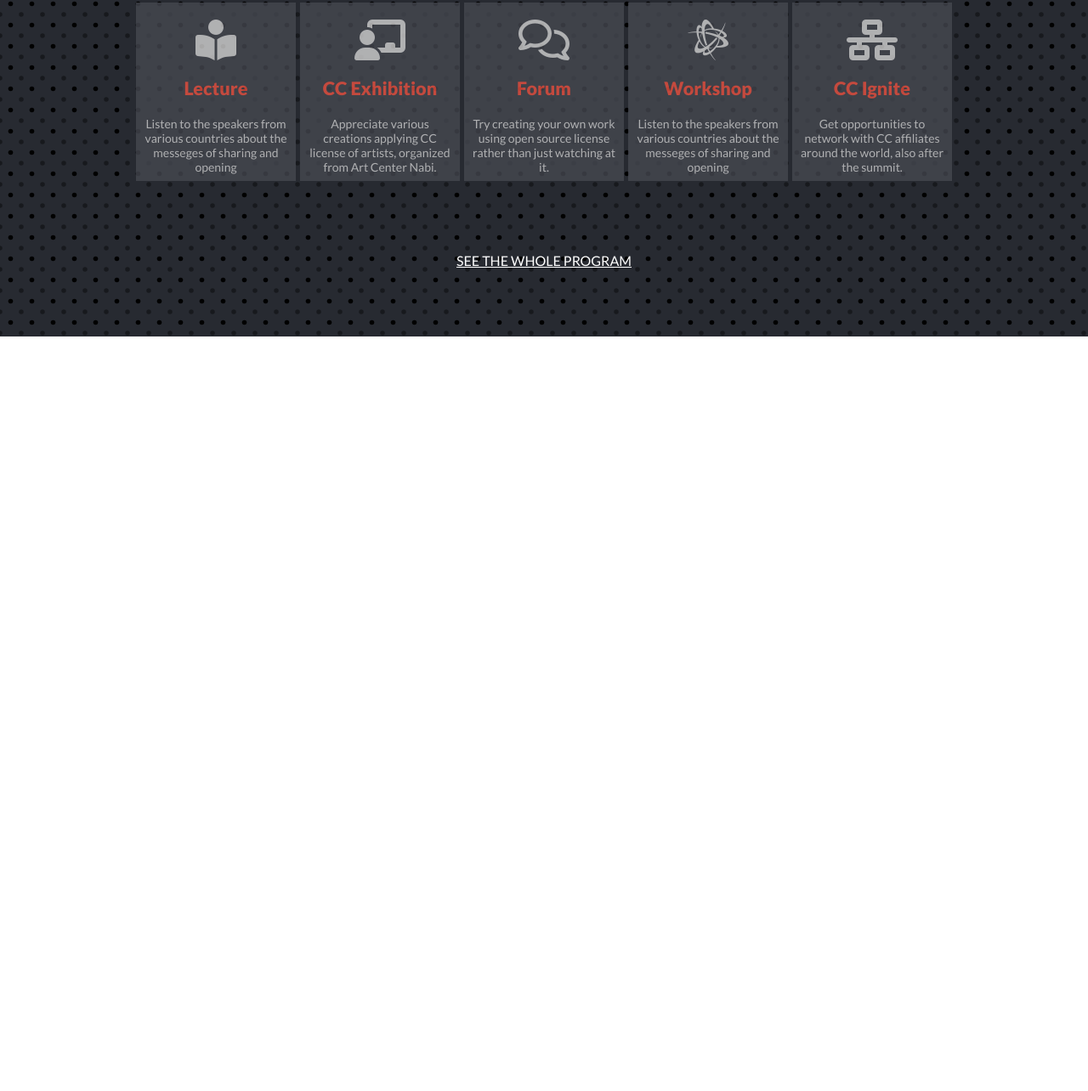
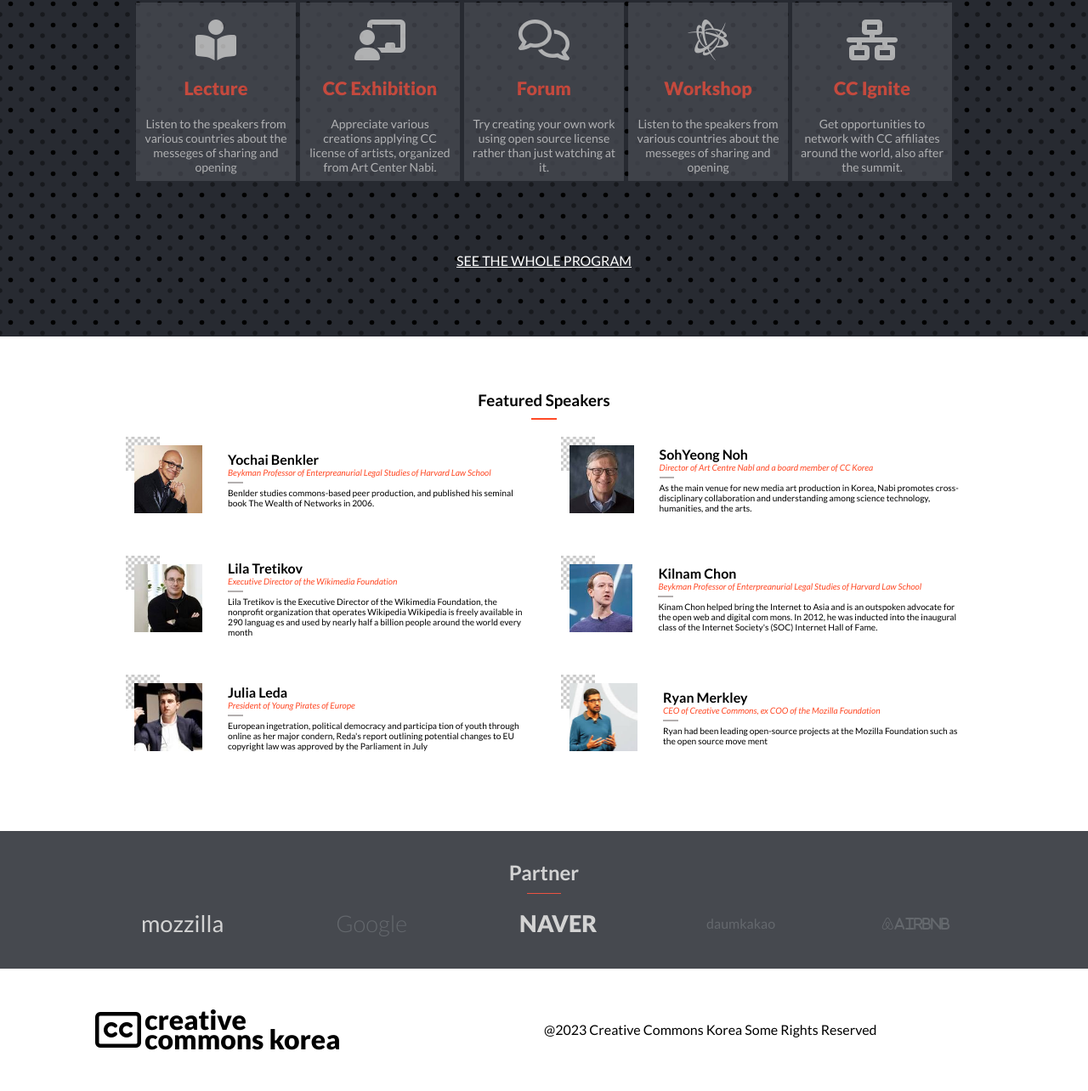
Before and after one commit to eric2umeh/summit-capstone, a website: page index.html in a window 1280 px wide. Shown: the part 793-2077 px from the top of the page at 85% size. Before the commit the page ends 1189 px from the top, so only its background shows below. Drawn offline with Linux system fonts and the light colour scheme; a web font is replaced by a local one.

Commit message:
Create Features and Footer section

```diff
--- a/index.html
+++ b/index.html
@@ -124,6 +124,45 @@
         <a href="#" class="programLink">SEE THE WHOLE PROGRAM</a>
       </div>
     </section>
+
+    <!-- Feature Section -->
+    <section class="speakers">
+      <h3>Featured Speakers</h3>
+      <hr />
+      <div class="speakers-elt"></div>
+      <button type="button" class="speakers-btn">
+        MORE
+        <i class="fas fa-chevron-down"></i>
+      </button>
+    </section>
+
+    <!-- Footer Section -->
+    <footer>
+      <div class="partners">
+        <div class="partner-title">
+          <p>Partner</p>
+        </div>
+        <div class="container partner-group">
+          <p class="mozilla">mozzilla</p>
+          <p class="google greyText">Google</p>
+          <p class="naver">NAVER</p>
+          <p class="daumkakao greyText">daumkakao</p>
+          <p class="airbnb">
+            <i class="fab fa-airbnb greyText">airbnb</i>
+          </p>
+        </div>
+      </div>
+      <div class="container footer-right-reserved">
+        <div class="footer-logo">
+          <i class="far fa-closed-captioning"></i>
+          <p>creative commons korea</p>
+        </div>
+        <p class="footer-paragraph-right-reserved">
+          @2023 Creative Commons Korea Some Rights Reserved
+        </p>
+      </div>
+    </footer>
     <script type="text/javascript" src="js/nav.js"></script>
+    <script type="text/javascript" src="js/feature.js"></script>
   </body>
 </html>
--- /dev/null
+++ b/js/feature.js
@@ -0,0 +1,108 @@
+const speakersCards = document.querySelector('.speakers-elt');
+const speakerBtn = document.querySelector('.speakers-btn');
+
+const mediaqueryList = window.matchMedia('(max-width: 768px)');
+
+/* eslint-disable no-undef */
+const dataSpeakers = [
+  {
+    url: './assets/speakers/speaker1.jpeg',
+    name: 'Yochai Benkler',
+    position:
+      'Beykman Professor of Enterpreanurial Legal Studies of Harvard Law School',
+    description:
+      'Benlder studies commons-based peer production, and published his seminal book The Wealth of Networks in 2006.',
+  },
+  {
+    url: './assets/speakers/speaker2.jpeg',
+    name: 'SohYeong Noh',
+    position: 'Director of Art Centre Nabl and a board member of CC Korea',
+    description:
+      'As the main venue for new media art production in Korea, Nabi promotes cross-disciplinary collaboration and understanding among science technology, humanities, and the arts.',
+  },
+  {
+    url: './assets/speakers/speaker3.jpeg',
+    name: 'Lila Tretikov',
+    position: 'Executive Director of the Wikimedia Foundation',
+    description:
+      'Lila Tretikov is the Executive Director of the Wikimedia Foundation, the nonprofit organization that operates Wikipedia Wikipedia is freely available in 290 languag es and used by nearly half a billion people around the world every month',
+  },
+  {
+    url: 'assets/speakers/speaker4.jpeg',
+    name: 'Kilnam Chon',
+    position:
+      'Beykman Professor of Enterpreanurial Legal Studies of Harvard Law School',
+    description:
+      "Kinam Chon helped bring the Internet to Asia and is an outspoken advocate for the open web and digital com mons. In 2012, he was inducted into the inaugural class of the Internet Society's (SOC) Internet Hall of Fame.",
+  },
+  {
+    url: './assets/speakers/speaker5.jpeg',
+    name: 'Julia Leda',
+    position: 'President of Young Pirates of Europe',
+    description:
+      "European ingetration, political democracy and participa tion of youth through online as her major condern, Reda's report outlining potential changes to EU copyright law was approved by the Parliament in July",
+  },
+  {
+    url: './assets/speakers/speaker6.jpeg',
+    name: 'Ryan Merkley',
+    position: 'CEO of Creative Commons, ex COO of the Mozilla Foundation',
+    description:
+      'Ryan had been leading open-source projects at the Mozilla Foundation such as the open source move ment',
+  },
+];
+
+const cardSpeaker = (i) => `
+  <div class="speaker-wrap">
+    <img src="${dataSpeakers[i].url}" alt="image of speaker ${dataSpeakers[i].name}">
+    <div class="presentation">
+        <h4>${dataSpeakers[i].name}</h4>
+        <p class="desc">${dataSpeakers[i].position}</p>
+        <hr>
+        <p>${dataSpeakers[i].description}</p>
+    </div>
+  </div>
+`;
+
+const showTwoSpeakers = () => {
+  speakersCards.innerHTML = ' ';
+  // eslint-disable-next-line no-plusplus
+  for (let i = 0; i < 2; i++) {
+    const speaker = document.createElement('div');
+    speaker.innerHTML = cardSpeaker(i);
+    speakersCards.appendChild(speaker);
+  }
+};
+
+const showAllSpeakers = () => {
+  speakersCards.innerHTML = ' ';
+  // eslint-disable-next-line no-plusplus
+  for (let i = 0; i < dataSpeakers.length; i++) {
+    const speaker = document.createElement('div');
+    speaker.innerHTML = cardSpeaker(i);
+    speakersCards.appendChild(speaker);
+  }
+};
+
+speakerBtn.addEventListener('click', () => {
+  const regex = /MORE/;
+  const flag = regex.test(speakerBtn.textContent);
+  if (flag) {
+    speakerBtn.innerHTML = 'LESS <i class="fas fa-chevron-up"></i>';
+    showAllSpeakers();
+  } else {
+    speakerBtn.innerHTML = 'MORE <i class="fas fa-chevron-down"></i>';
+    showTwoSpeakers();
+  }
+});
+
+const screenTest = (e) => {
+  if (e.matches) {
+    showTwoSpeakers();
+  } else {
+    showAllSpeakers();
+  }
+};
+
+screenTest(mediaqueryList);
+
+mediaqueryList.addListener(screenTest);
--- a/style.css
+++ b/style.css
@@ -5,6 +5,8 @@
   --color-primary: #272a31;
   --color-secondary: #ec5242;
   --color-tertiary: #d3d3d3;
+  --color-grey: #46494f;
+  --color-grey2: #64686d;
   --color-cards: #d3d3d324;
   --header-font: 'Cocogoose';
   --body-font: 'Lato', sans-serif;
@@ -27,6 +29,10 @@
 
 a {
   text-decoration: none;
+}
+
+.greyText {
+  color: var(--color-grey2);
 }
 
 /* Top Header */
@@ -225,12 +231,171 @@
 
 .programLink {
   display: block;
-  color: white;
+  color: #fff;
   font-weight: normal;
   font-size: 1em;
   text-decoration: underline;
   text-align: center;
   padding: 4em 0 5em;
+}
+
+/* Featured Section */
+.speakers {
+  display: flex;
+  flex-direction: column;
+  align-items: center;
+  justify-content: space-between;
+  margin: 5% 10%;
+}
+
+.speakers-elt {
+  display: grid;
+  grid-template-columns: repeat(2, 1fr);
+}
+
+.speaker-wrap {
+  display: flex;
+  flex-direction: row;
+  align-items: center;
+  gap: 20px;
+  padding: 20px;
+}
+
+.speakers .desc {
+  font-style: italic;
+  color: rgb(255, 73, 37);
+}
+
+.speaker-wrap img {
+  width: 100px;
+  height: 100px;
+  background-image: url('./assets/speaker_bg.jpg');
+  background-repeat: no-repeat;
+  background-size: 40px;
+  padding: 10px;
+  object-fit: cover;
+}
+
+.presentation {
+  display: flex;
+  flex-direction: column;
+  font-size: 0.8em;
+}
+
+.presentation h4 {
+  font-size: 1rem;
+}
+
+.speakers hr {
+  width: 3%;
+  border: 1px solid rgb(255, 73, 37);
+  margin-top: 10px;
+}
+
+.speaker-wrap p {
+  color: black;
+  font-size: 0.8em;
+}
+
+.speaker-wrap hr {
+  border: 1px solid rgb(179, 175, 175);
+  margin: 5px 0;
+  width: 5%;
+}
+
+.speakers-btn {
+  display: none;
+}
+
+/* Footer Section */
+footer {
+  display: inline;
+}
+
+.partners {
+  background: var(--color-grey);
+  color: var(--color-tertiary);
+  padding: 10px 100px;
+}
+
+.partner-title p {
+  font-weight: 600;
+  font-size: 1.5em;
+  align-self: center;
+  text-align: center;
+  margin-top: 1em;
+}
+
+.partner-title::after {
+  content: '';
+  display: block;
+  position: relative;
+  margin: 0 auto;
+  top: 10px;
+  width: 2.5em;
+  height: 1px;
+  background: var(--color-secondary);
+}
+
+.partner-group {
+  display: flex;
+  flex-direction: row;
+  flex-wrap: wrap;
+  justify-content: space-around;
+  align-items: center;
+}
+
+.partner-group > p {
+  margin: 1em 0.3em;
+}
+
+.mozilla {
+  font-size: 1.7em;
+}
+
+.naver {
+  font-size: 1.7em;
+  font-weight: 900;
+}
+
+.google {
+  font-size: 1.7em;
+  font-weight: 300;
+}
+
+.fa-airbnb {
+  font-size: 1em;
+}
+
+.footer-right-reserved {
+  display: flex;
+  flex-direction: row;
+  align-items: center;
+  padding: 3em 7em;
+}
+
+.footer-logo {
+  display: flex;
+  align-items: center;
+  font-size: 1em;
+  width: 50%;
+}
+
+.footer-logo p {
+  font-size: 2em;
+  font-weight: 900;
+  line-height: 0.7em;
+  margin-left: 4px;
+  max-width: 250px;
+}
+
+.footer-logo .far {
+  font-size: 3em;
+}
+
+.footer-paragraph-right-reserved {
+  font-size: 1em;
+  line-height: 1.5em;
 }
 
 /* Media Query */
@@ -345,7 +510,6 @@
   .programCard i {
     font-size: 2em;
     padding-top: 20px;
-    color: var(--color-tertiary);
   }
 
   .programName {
@@ -366,7 +530,7 @@
     padding: 1.5em;
     margin: 25px;
     background: var(--color-secondary);
-    color: white;
+    color: #fff;
     font-size: 1.1em;
     font-weight: bold;
     border: none;
@@ -375,4 +539,51 @@
   .programLink {
     display: none;
   }
+
+  /* Featured Section */
+  .speakers {
+    margin: 5% 0;
+  }
+
+  .speakers-elt {
+    grid-template-columns: repeat(1, 1fr);
+  }
+
+  .speakers hr {
+    width: 9%;
+  }
+
+  .speaker-wrap img {
+    width: 100px;
+    height: 100px;
+    background-image: url('./assets/speaker_bg.jpg');
+    background-repeat: no-repeat;
+    background-size: 55px;
+    padding: 15px;
+    object-fit: cover;
+  }
+
+  .speaker-wrap hr {
+    margin: 10px 0;
+  }
+
+  .speakers-btn {
+    display: flex;
+    padding: 0.8em 7em;
+    margin-top: 2em;
+    border: 3px var(--color-grey2) solid;
+    color: var(--color-primary);
+    font-weight: bold;
+    font-size: 1.1em;
+  }
+
+  .speakers-btn .fas {
+    color: var(--color-secondary);
+    margin-left: 10px;
+  }
+
+  /* Footer Section */
+  footer {
+    display: none;
+  }
 }
```
Also changed, not shown: assets/speaker_bg.jpg (added), assets/speakers/speaker1.jpeg (added), assets/speakers/speaker2.jpeg (added), assets/speakers/speaker3.jpeg (added), assets/speakers/speaker4.jpeg (added), assets/speakers/speaker5.jpeg (added), assets/speakers/speaker6.jpeg (added).
